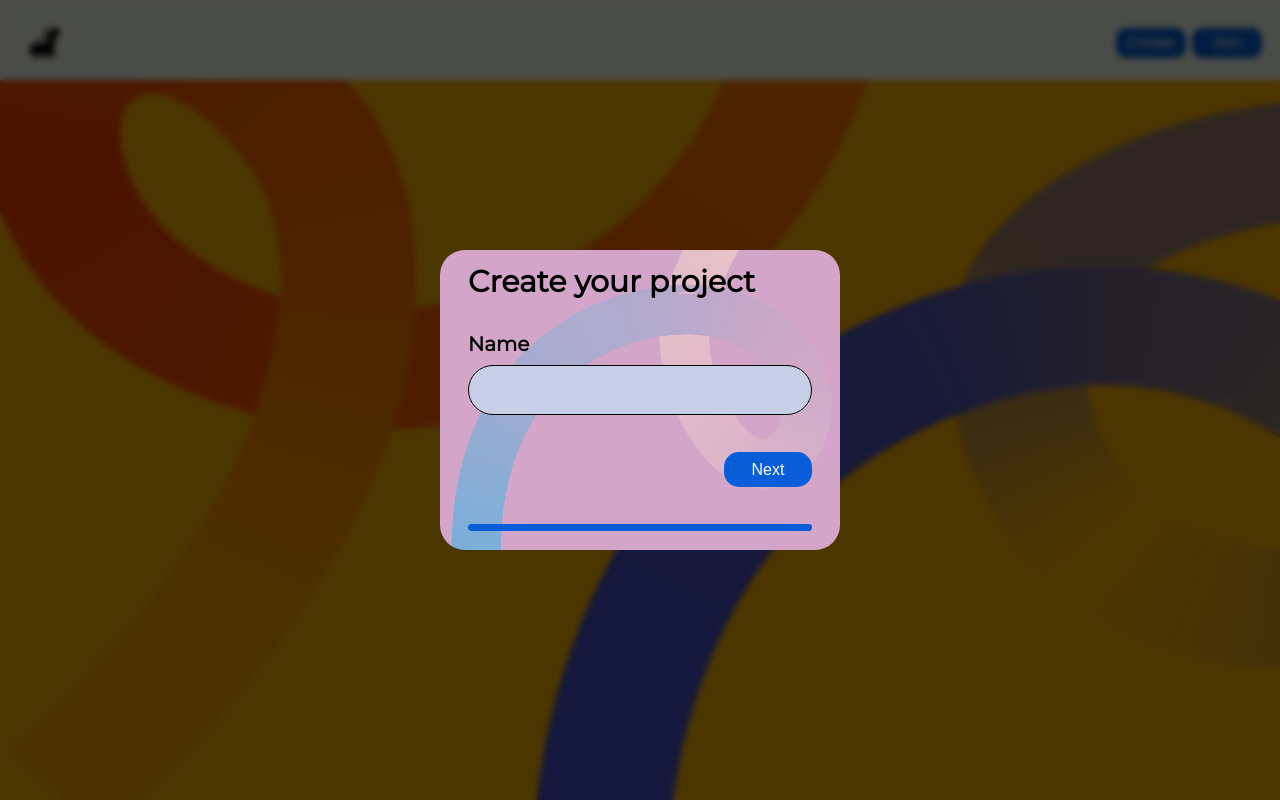
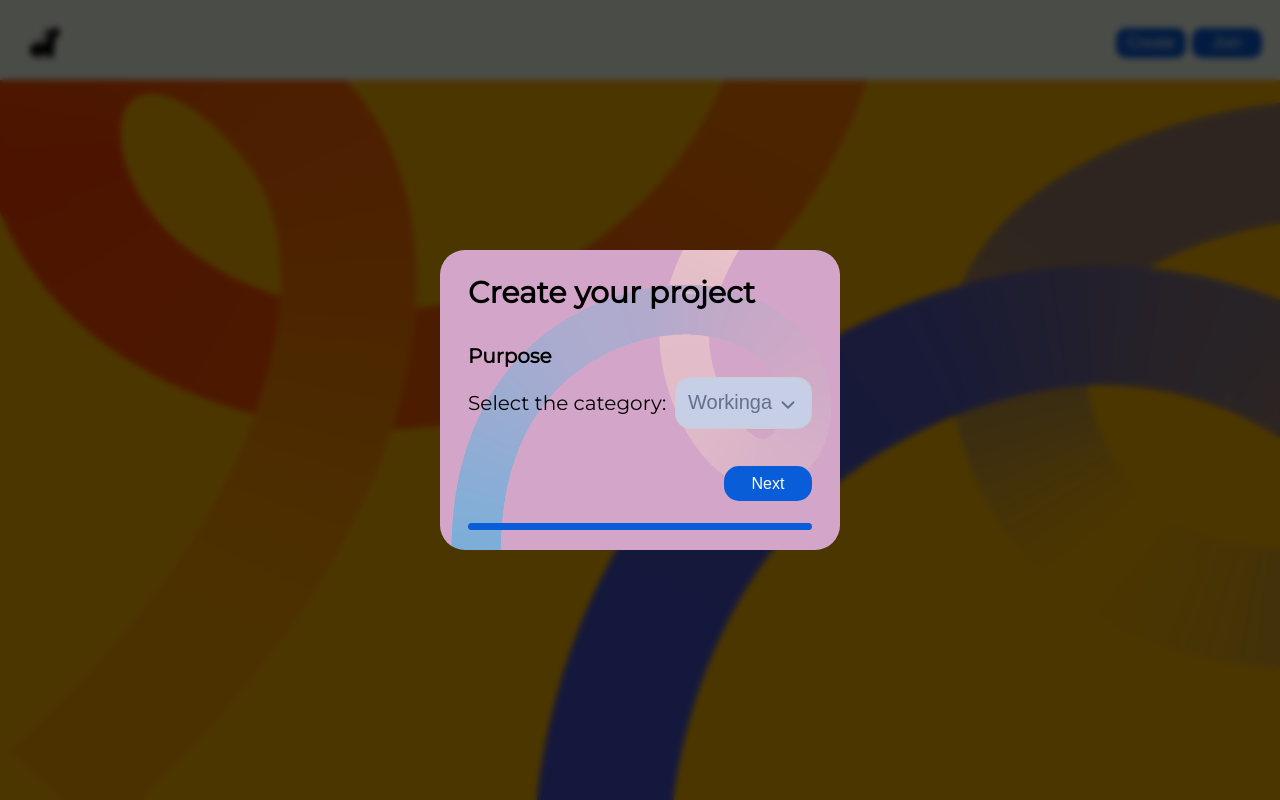
Before and after one commit to Murz4/dyplomFrontend, a React (Vite) app: page / in a window 1280 px wide. Both pictures are taken after a click on the button "Create". Built offline with nearby package versions, Linux system fonts and the light colour scheme.

Commit message:
add modal el

```diff
--- a/package.json
+++ b/package.json
@@ -13,6 +13,7 @@
     "@reduxjs/toolkit": "^2.10.1",
     "axios": "^1.13.2",
     "axios-instances": "^1.0.3",
+    "lucide-react": "^0.552.0",
     "prettier": "^3.6.2",
     "react": "^19.1.1",
     "react-dom": "^19.1.1",
--- /dev/null
+++ b/src/common/components/DropDown/DropDown.tsx
@@ -0,0 +1,25 @@
+import { useState } from 'react';
+import styles from './dropDown.module.scss';
+import { ChevronDown } from 'lucide-react';
+
+interface DropdownBlockProps {
+  title?: string;
+  children?: React.ReactNode;
+}
+
+export const DropDown: React.FC<DropdownBlockProps> = ({ title = 'Select', children }) => {
+  const [isOpen, setIsOpen] = useState(false);
+
+  return (
+    <div className={`${styles.dropdown} ${isOpen ? styles.open : ''}`}>
+      <button type='button' className={styles.dropdown__header} onClick={() => setIsOpen(prev => !prev)}>
+        <span>{title}</span>
+        <ChevronDown size={18} className={`${styles.dropdown__icon} ${isOpen ? styles.dropdown__icon_open : ''}`} />
+      </button>
+
+      <div className={`${styles.dropdown__content} ${isOpen ? styles.dropdown__content_open : ''}`}>
+        <div className={styles.dropdown__inner}>{children ?? <p>Dropdown content...</p>}</div>
+      </div>
+    </div>
+  );
+};
--- /dev/null
+++ b/src/common/components/DropDown/dropDown.module.scss
@@ -0,0 +1,75 @@
+.dropdown {
+  width: 137px;
+  height: 52px;
+  position: relative;
+  background: #c7cfe6;
+  border: 1px solid #ccc;
+  border-radius: 15px;
+  overflow: visible;
+  display: flex;
+  align-items: center;
+  justify-content: center;
+  transition: border-radius 0.2s ease;
+
+  &.open {
+    border-bottom-left-radius: 0;
+    border-bottom-right-radius: 0;
+  }
+
+  &__header {
+    width: 100%;
+    height: 32px;
+    background: transparent;
+    border: none;
+    display: flex;
+    justify-content: space-between;
+    align-items: center;
+    padding: 0 12px;
+    cursor: pointer;
+    font-size: 20px;
+    font-weight: 500;
+    color: #00143180;
+  }
+
+  &__icon {
+    transition: transform 0.25s ease;
+    margin-top: 4px;
+    width: 22px;
+    height: 22px;
+    &_open {
+      transform: rotate(180deg);
+    }
+  }
+
+  &__content {
+    position: absolute;
+    top: 100%;
+    left: -1px;
+    width: 100%;
+    margin-left: 1px;
+    max-height: 0;
+    overflow: hidden;
+    background: #c7cfe6;
+    border-radius: 0 0 8px 8px;
+    transition:
+      max-height 0.3s ease,
+      box-shadow 0.25s ease;
+    z-index: 10;
+    box-shadow: none;
+    visibility: hidden;
+
+    &_open {
+      max-height: 300px;
+      visibility: visible;
+      box-shadow:
+        0 4px 8px rgba(0, 0, 0, 0.08),
+        0 0 0 1px #ccc;
+    }
+  }
+
+  &__inner {
+    padding: 10px 12px;
+    font-size: 15px;
+    color: #00143180;
+  }
+}
--- a/src/common/components/Header/Header.tsx
+++ b/src/common/components/Header/Header.tsx
@@ -6,6 +6,7 @@ import { Modal } from '@modules/main/Modal/Modal';
 import styles from './header.module.scss';
 import { CustomInput } from '../CustomInput/CustomInput';
 import { StepItem } from '../StepItem/StepItem';
+import { DropDown } from '../DropDown/DropDown';
 
 export const Header = () => {
   const [isClosed, setIsClosed] = useState(true);
@@ -23,13 +24,34 @@ export const Header = () => {
       </div>
       {isClosed === true ? null : (
         <Modal onClosed={() => setIsClosed(true)}>
-          <div className={styles.container__modalWrapper}>
-            <div style={{ display: 'flex', flexDirection: 'column', gap: 37 }}>
-              <p className={styles.container__modalTitle}>Create your project</p>
-              <div style={{ display: 'flex', flexDirection: 'column', gap: 11 }}>
-                <p className={styles.container__modalLabel}>Name</p>
-                <CustomInput placeholder='Enter the project name' />
+          <div
+            style={{
+              display: 'flex',
+              flexDirection: 'column',
+              justifyContent: 'space-between',
+              height: '100%',
+              width: '100%',
+            }}
+          >
+            <p className={styles.container__modalTitle}>Create your project</p>
+            {/* <div style={{ display: 'flex', flexDirection: 'column', gap: 11 }}>
+              <p className={styles.container__modalLabel}>Name</p>
+              <CustomInput placeholder='Enter the project name' />
+            </div> */}
+            <div style={{ display: 'flex', flexDirection: 'column', gap: 11 }}>
+              <p className={styles.container__modalLabel}>Purpose</p>
+              <div style={{ display: 'flex', justifyContent: 'space-between', alignItems: 'center' }}>
+                <p style={{ fontSize: 20, color: 'black' }}>Select the category:</p>
+                <DropDown title='Workinga'>
+                  <div style={{ display: 'flex', flexDirection: 'column', gap: 8 }}>
+                    <p>Education</p>
+                    <p>Entertainment</p>
+                    <p>Business</p>
+                  </div>
+                </DropDown>
               </div>
+            </div>
+            <div style={{ display: 'flex', flexDirection: 'column', gap: 22 }}>
               <div style={{ alignSelf: 'flex-end' }}>
                 <HeaderButton style={{ borderRadius: 15, width: 88, height: 35 }}>Next</HeaderButton>
               </div>
--- a/src/common/components/Header/header.module.scss
+++ b/src/common/components/Header/header.module.scss
@@ -10,7 +10,6 @@
   }
 
   &__modalTitle {
-    margin-top: 17px;
     font-size: 30px;
     color: 'black';
     font-weight: 700;
--- a/src/modules/main/Modal/modal.module.scss
+++ b/src/modules/main/Modal/modal.module.scss
@@ -6,7 +6,7 @@
   width: 400px;
   height: 300px;
   border-radius: 25px;
-  padding: 0px 28px 0px 28px;
+  padding: 28px 28px 20px 28px;
   background-image: url('/modalArtBoard.png');
   background-size: cover;
 
```
Also changed, not shown: 1 other file (tests, documents, lock files or other folders).
